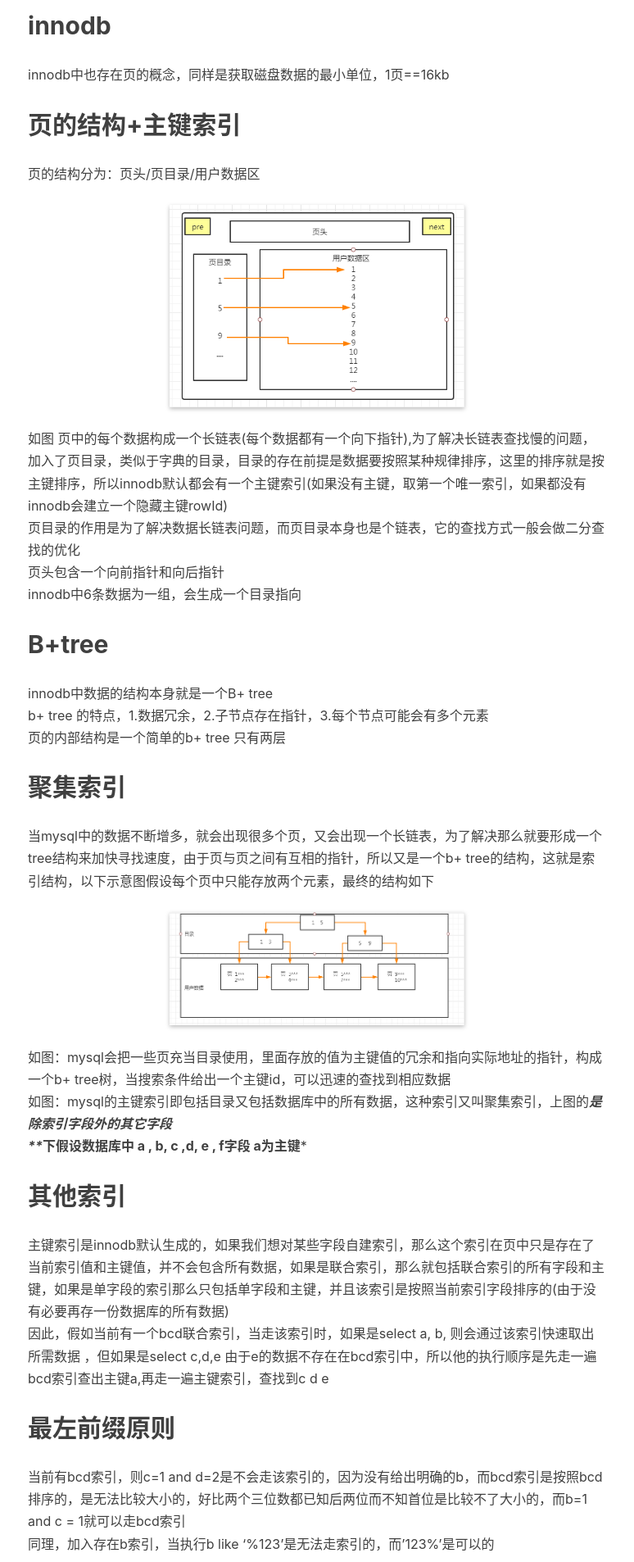
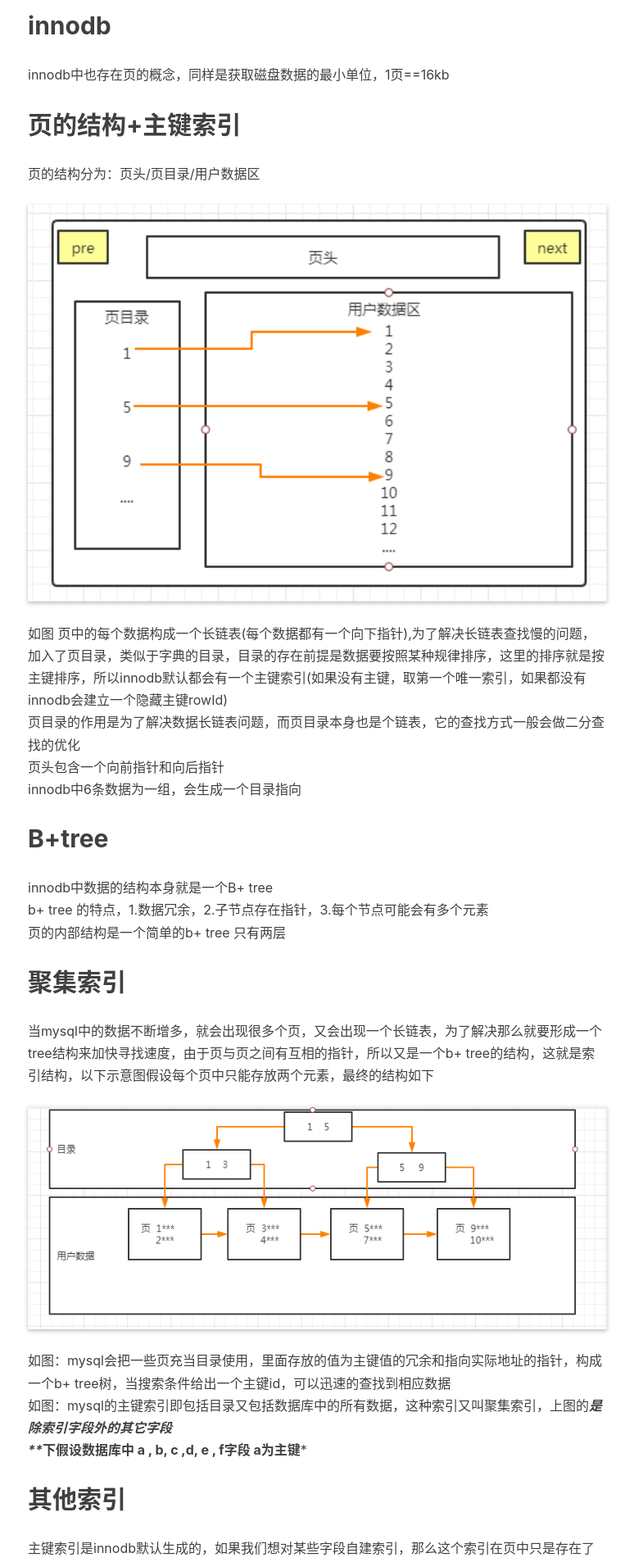
Before and after one commit to wmf217/blog, a Jekyll site: the page built from _posts/2020-05-23-innodb.markdown, in a window 1280 px wide. Shown: the part 786-2692 px from the top of the page at 82% size, without its empty margins (231-1005 px from the left). Built offline with Jekyll 4.4.1, drawn with Linux system fonts in a browser that asks for light colours; nearby versions of some CDN libraries; comment, search, counter and statistics services are not loaded.

Commit message:
扩大图片

```diff
--- a/_posts/2020-05-23-innodb.markdown
+++ b/_posts/2020-05-23-innodb.markdown
@@ -18,7 +18,7 @@
 innodb中也存在页的概念，同样是获取磁盘数据的最小单位，1页==16kb
 ## 页的结构+主键索引
 页的结构分为：页头/页目录/用户数据区
-<img class="shadow" src="/img/in-post/page.png" width="360"/>
+<img class="shadow" src="/img/in-post/page.png" width="720"/>
 如图 页中的每个数据构成一个长链表(每个数据都有一个向下指针),为了解决长链表查找慢的问题，加入了页目录，类似于字典的目录，目录的存在前提是数据要按照某种规律排序，这里的排序就是按主键排序，所以innodb默认都会有一个主键索引(如果没有主键，取第一个唯一索引，如果都没有innodb会建立一个隐藏主键rowId)<br>
 页目录的作用是为了解决数据长链表问题，而页目录本身也是个链表，它的查找方式一般会做二分查找的优化<br>
 页头包含一个向前指针和向后指针<br>
@@ -29,7 +29,7 @@
 页的内部结构是一个简单的b+ tree 只有两层
 ## 聚集索引
 当mysql中的数据不断增多，就会出现很多个页，又会出现一个长链表，为了解决那么就要形成一个tree结构来加快寻找速度，由于页与页之间有互相的指针，所以又是一个b+ tree的结构，这就是索引结构，以下示意图假设每个页中只能存放两个元素，最终的结构如下
-<img class="shadow" src="/img/in-post/index.png" width="360"/>
+<img class="shadow" src="/img/in-post/index.png" width="720"/>
 如图：mysql会把一些页充当目录使用，里面存放的值为主键值的冗余和指向实际地址的指针，构成一个b+ tree树，当搜索条件给出一个主键id，可以迅速的查找到相应数据<br>
 如图：mysql的主键索引即包括目录又包括数据库中的所有数据，这种索引又叫聚集索引，上图的***是除索引字段外的其它字段<br>
 ***下假设数据库中 a , b, c ,d, e , f字段 a为主键***
```
